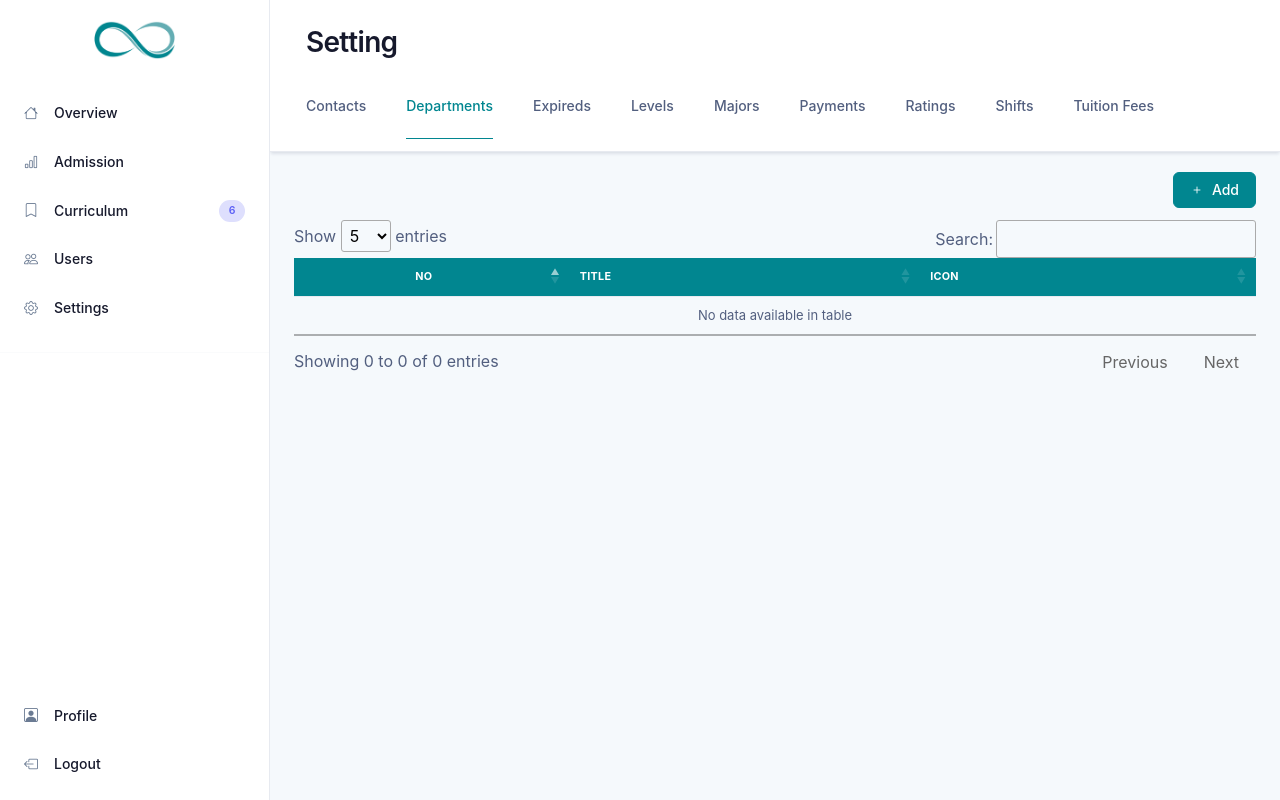
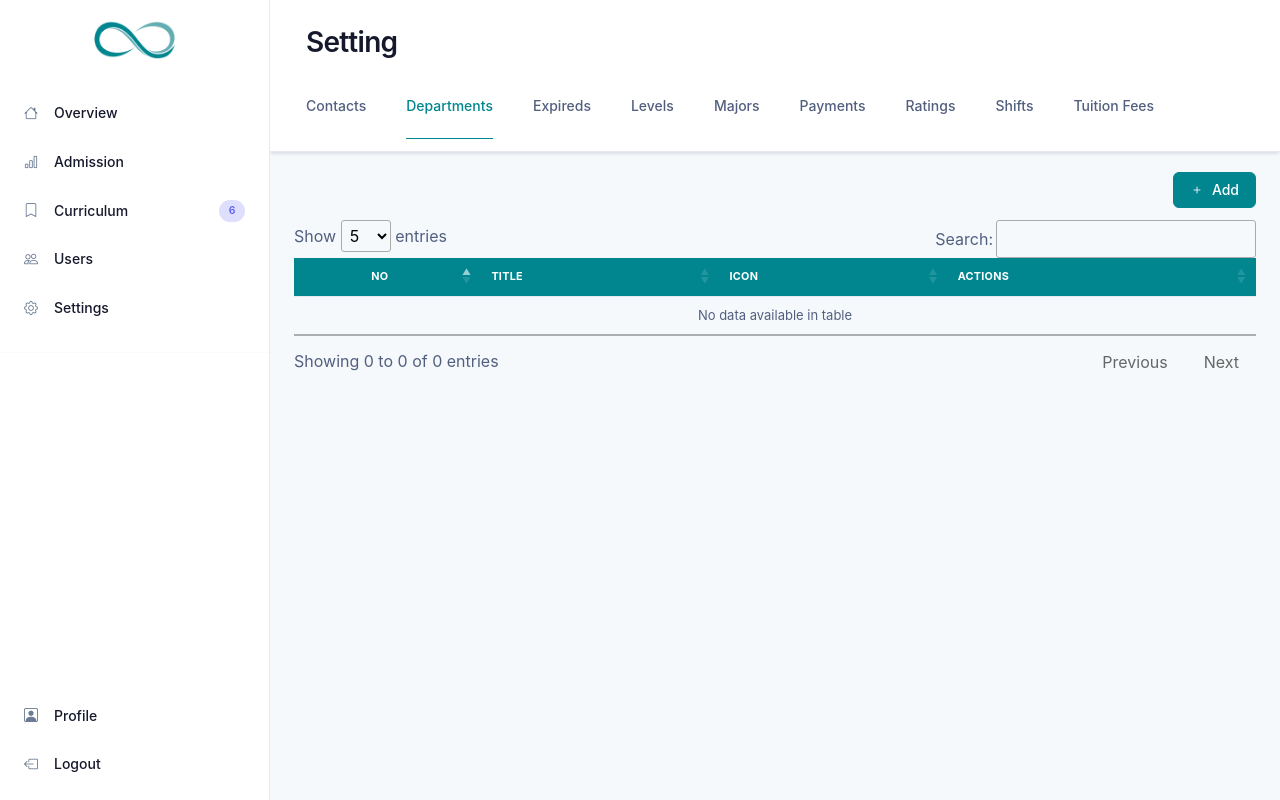
Before and after one commit to chhay-sophal/school-admission, a Django app: page /dashboard/setting in a window 1280 px wide, after a click on "Departments". Run offline with Django 4.2, Linux system fonts and the light colour scheme; the visitor is signed in with stand-in values (Sample User, id 1); data that the repository does not hold is empty; some libraries are stand-ins or nearby versions.

Commit message:
Add Action Button to all tabs

```diff
--- a/Django-Project/school_admission/templates/dashboard/setting.html
+++ b/Django-Project/school_admission/templates/dashboard/setting.html
@@ -149,6 +149,7 @@
                             <th class="text-center text-white" scope="col">No</th>
                             <th class="text-white" scope="col">Title</th>
                             <th class="text-white" scope="col">Icon</th>
+                            <th class="text-white" scope="col">Actions</th>
                         </tr>
                     </thead>
                     <tbody>
@@ -160,6 +161,12 @@
                             </td>
                             <td data-label="Icon">
                                 <i class="{{ department.icon }}"></i>
+                            </td>
+                            <td data-label="Actions" class="">
+                                <a href="#" class="btn btn-sm btn-neutral">Edit</a>
+                                <a href="{% url 'user_delete' user.id %}" class="btn btn-sm btn-square btn-danger">
+                                    <i class="bi bi-trash"></i>
+                                </a>
                             </td>
                         </tr>
                         {% endfor %}
@@ -191,6 +198,7 @@
                             <th class="text-white" scope="col">Start Date</th>
                             <th class="text-white" scope="col">Expire Date</th>
                             <th class="text-white" scope="col">Start Class</th>
+                            <th class="text-white" scope="col">Actions</th>
                         </tr>
                     </thead>
                     <tbody>
@@ -211,6 +219,12 @@
                             </td>
                             <td data-label="Start Class">
                                 <p>{{ expired.start_class }}</p>
+                            </td>
+                            <td data-label="Actions" class="">
+                                <a href="#" class="btn btn-sm btn-neutral">Edit</a>
+                                <a href="{% url 'user_delete' user.id %}" class="btn btn-sm btn-square btn-danger">
+                                    <i class="bi bi-trash"></i>
+                                </a>
                             </td>
                         </tr>
                         {% endfor %}
@@ -238,6 +252,7 @@
                         <tr>
                             <th class="text-center text-white" scope="col">No</th>
                             <th class="text-white" scope="col">Title</th>
+                            <th class="text-white" scope="col">Actions</th>
                         </tr>
                     </thead>
                     <tbody>
@@ -246,6 +261,12 @@
                             <td class="text-center" data-label="No">{{ forloop.counter }}</td>
                             <td data-label="Title">
                                 <p>{{ level.title }}</p>
+                            </td>
+                            <td data-label="Actions" class="">
+                                <a href="#" class="btn btn-sm btn-neutral">Edit</a>
+                                <a href="{% url 'user_delete' user.id %}" class="btn btn-sm btn-square btn-danger">
+                                    <i class="bi bi-trash"></i>
+                                </a>
                             </td>
                         </tr>
                         {% endfor %}
@@ -275,6 +296,7 @@
                             <th class="text-white" scope="col">Title</th>
                             <th class="text-white" scope="col">Department</th>
                             <th class="text-white" scope="col">Description</th>
+                            <th class="text-white" scope="col">Actions</th>
                         </tr>
                     </thead>
                     <tbody>
@@ -289,6 +311,12 @@
                             </td>
                             <td data-label="Description">
                                 <p>{{ major.description }}</p>
+                            </td>
+                            <td data-label="Actions" class="">
+                                <a href="#" class="btn btn-sm btn-neutral">Edit</a>
+                                <a href="{% url 'user_delete' user.id %}" class="btn btn-sm btn-square btn-danger">
+                                    <i class="bi bi-trash"></i>
+                                </a>
                             </td>
                         </tr>
                         {% endfor %}
@@ -316,6 +344,7 @@
                         <tr>
                             <th class="text-center text-white" scope="col">No</th>
                             <th class="text-white" scope="col">Title</th>
+                            <th class="text-white" scope="col">Actions</th>
                         </tr>
                     </thead>
                     <tbody>
@@ -324,6 +353,12 @@
                             <td class="text-center" data-label="No">{{ forloop.counter }}</td>
                             <td data-label="Title">
                                 <p class="text-heading font-semibold">{{ payment.title }}</p>
+                            </td>
+                            <td data-label="Actions" class="">
+                                <a href="#" class="btn btn-sm btn-neutral">Edit</a>
+                                <a href="{% url 'user_delete' user.id %}" class="btn btn-sm btn-square btn-danger">
+                                    <i class="bi bi-trash"></i>
+                                </a>
                             </td>
                         </tr>
                         {% endfor %}
@@ -355,6 +390,7 @@
                             <th class="text-white" scope="col">Comment</th>
                             <th class="text-white" scope="col">Created At</th>
                             <th class="text-white" scope="col">Status</th>
+                            <th class="text-white" scope="col">Actions</th>
                         </tr>
                     </thead>
                     <tbody>
@@ -375,6 +411,12 @@
                             </td>
                             <td data-label="Status">
                                 <p class="text-heading font-semibold">{{ ratings.status }}</p>
+                            </td>
+                            <td data-label="Actions" class="">
+                                <a href="#" class="btn btn-sm btn-neutral">Edit</a>
+                                <a href="{% url 'user_delete' user.id %}" class="btn btn-sm btn-square btn-danger">
+                                    <i class="bi bi-trash"></i>
+                                </a>
                             </td>
                         </tr>
                         {% endfor %}
@@ -402,6 +444,7 @@
                         <tr>
                             <th class="text-center text-white" scope="col">No</th>
                             <th class="text-white" scope="col">Title</th>
+                            <th class="text-white" scope="col">Actions</th>
                         </tr>
                     </thead>
                     <tbody>
@@ -410,6 +453,12 @@
                             <td class="text-center" data-label="No">{{ forloop.counter }}</td>
                             <td data-label="Title">
                                 <p class="text-heading font-semibold">{{ shift.title }}</p>
+                            </td>
+                            <td data-label="Actions" class="">
+                                <a href="#" class="btn btn-sm btn-neutral">Edit</a>
+                                <a href="{% url 'user_delete' user.id %}" class="btn btn-sm btn-square btn-danger">
+                                    <i class="bi bi-trash"></i>
+                                </a>
                             </td>
                         </tr>
                         {% endfor %}
@@ -439,6 +488,7 @@
                             <th class="text-white" scope="col">Level</th>
                             <th class="text-white" scope="col">Price</th>
                             <th class="text-white" scope="col">Description</th>
+                            <th class="text-white" scope="col">Actions</th>
                         </tr>
                     </thead>
                     <tbody>
@@ -454,6 +504,11 @@
                             <td data-label="Description">
                                 <p class="text-heading font-semibold">{{ tuitionfee.description }}</p>
                             </td>
+                            <td data-label="Actions" class="">
+                                <a href="#" class="btn btn-sm btn-neutral">Edit</a>
+                                <a href="{% url 'user_delete' user.id %}" class="btn btn-sm btn-square btn-danger">
+                                    <i class="bi bi-trash"></i>
+                                </a>
                             </td>
                         </tr>
                         {% endfor %}
```
